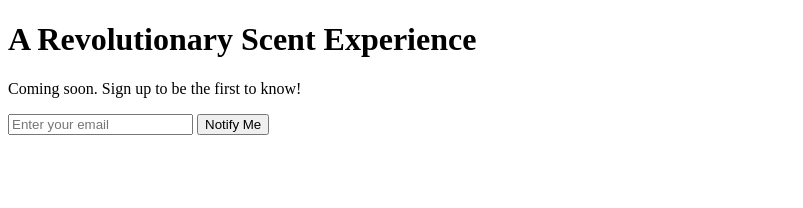
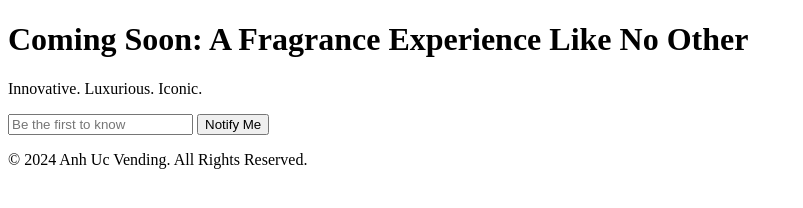
Before and after one commit to karavini/perfume-vending-machine-website, a plain HTML site: page index.html in a window 1280 px wide. Shown: the whole page, without its empty margins (0-803 px from the left). Drawn offline with Linux system fonts and the light colour scheme.

Commit message:
Update index.html

```diff
--- a/index.html
+++ b/index.html
@@ -1,21 +1,27 @@
-
 <!DOCTYPE html>
 <html lang="en">
 <head>
     <meta charset="UTF-8">
     <meta name="viewport" content="width=device-width, initial-scale=1.0">
-    <title>Perfume Vending Machine</title>
+    <title>The Gold Standard of Fragrance</title>
     <link rel="stylesheet" href="style.css">
 </head>
 <body>
-    <div class="container">
-        <h1>A Revolutionary Scent Experience</h1>
-        <p>Coming soon. Sign up to be the first to know!</p>
-        <form>
-            <input type="email" placeholder="Enter your email" required>
-            <button type="submit">Notify Me</button>
-        </form>
+    <div class="hero">
+        <div class="overlay">
+            <div class="content">
+                <h1>Coming Soon: A Fragrance Experience Like No Other</h1>
+                <p>Innovative. Luxurious. Iconic.</p>
+                <form>
+                    <input type="email" placeholder="Be the first to know" required>
+                    <button type="submit">Notify Me</button>
+                </form>
+            </div>
+        </div>
     </div>
+    <footer>
+        <p>&copy; 2024 Anh Uc Vending. All Rights Reserved.</p>
+    </footer>
     <script src="script.js"></script>
 </body>
 </html>
```
